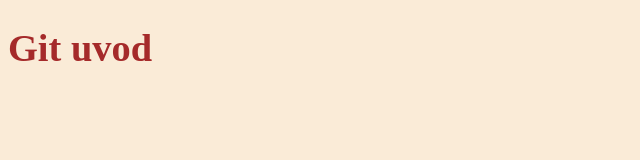
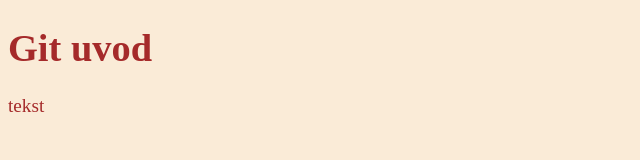
Before and after one commit to Ana-Lisica/git-primjer, a plain HTML site: page index.html in a window 1280 px wide. Shown: the full height of the page, 0-640 px from the left. Drawn offline with Linux system fonts and the light colour scheme.

Commit message:
added paragraf

```diff
--- a/index.html
+++ b/index.html
@@ -8,5 +8,7 @@
     </head>
     <body>
         <h1>Git uvod</h1>
+
+        <p>tekst</p>
     </body>
 </html>
```
